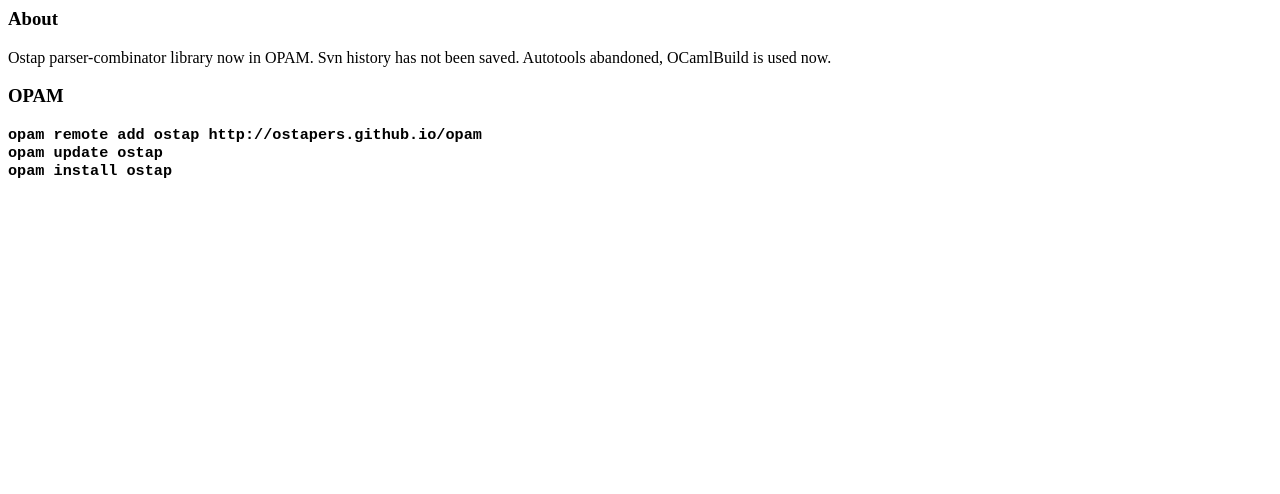
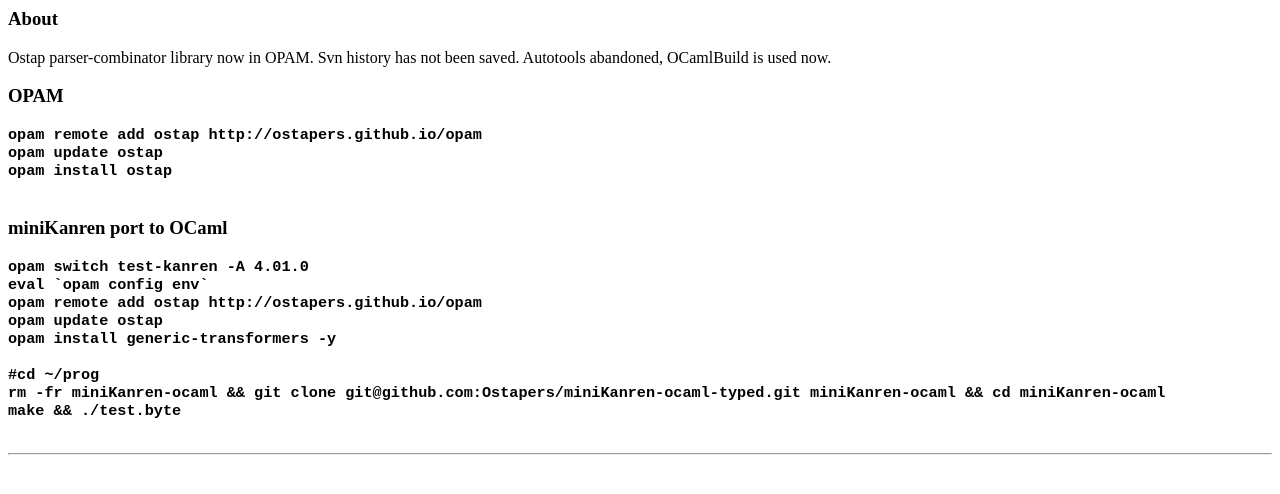
Before and after one commit to Ostapers/Ostapers.github.io, a plain HTML site: page index.html in a window 1280 px wide. Drawn offline with Linux system fonts and the light colour scheme.

Commit message:
Script to install. Fixed link.

```diff
--- a/index.html
+++ b/index.html
@@ -11,5 +11,20 @@ opam remote add ostap http://ostapers.github.io/opam
 opam update ostap
 opam install ostap
   </pre>
+
+  <h3>miniKanren port to OCaml</p>
+<pre>
+opam switch test-kanren -A 4.01.0
+eval `opam config env`
+opam remote add ostap http://ostapers.github.io/opam
+opam update ostap
+opam install generic-transformers -y
+
+#cd ~/prog
+rm -fr miniKanren-ocaml && git clone git@github.com:Ostapers/miniKanren-ocaml-typed.git miniKanren-ocaml && cd miniKanren-ocaml
+make && ./test.byte
+
+</pre>
+<hr>
 </body>
 </html>
```
